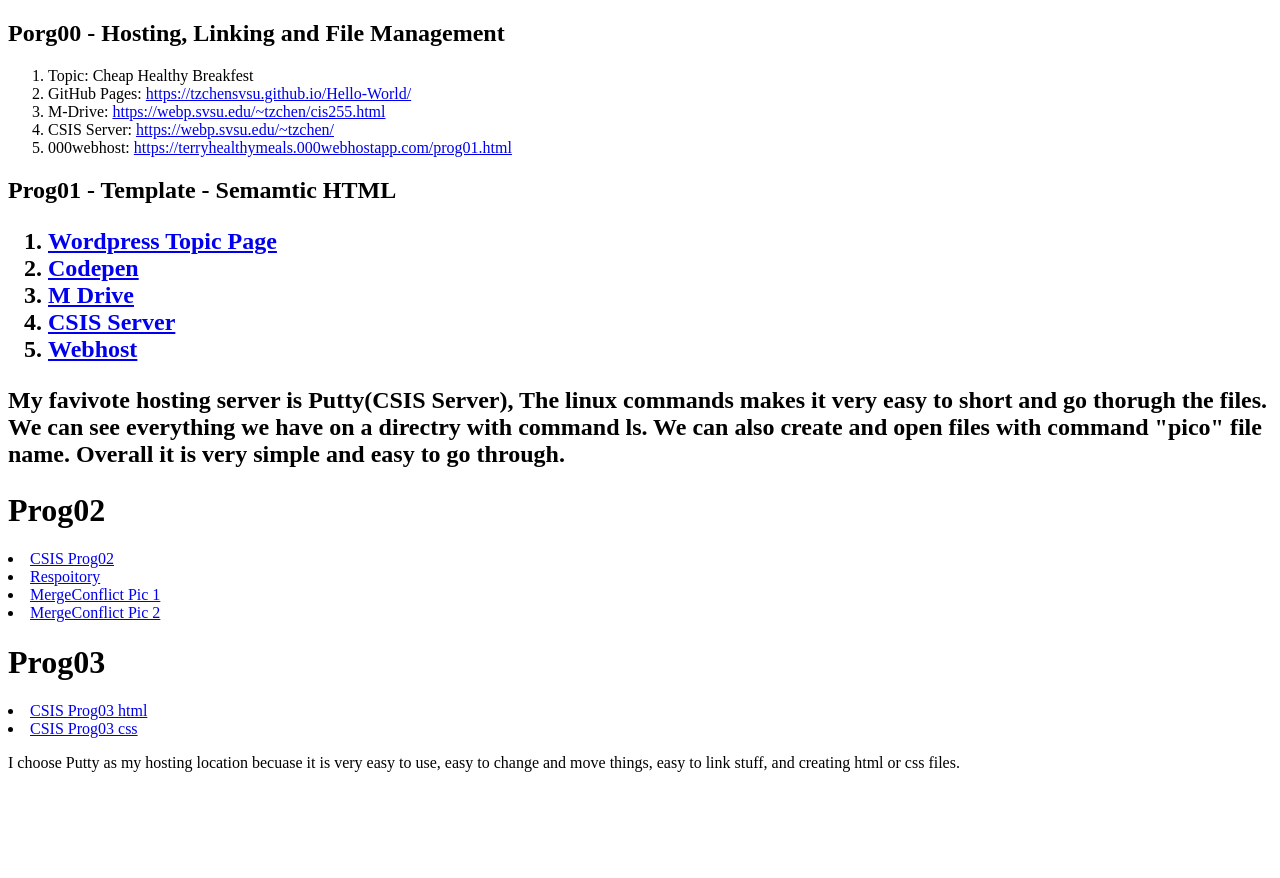
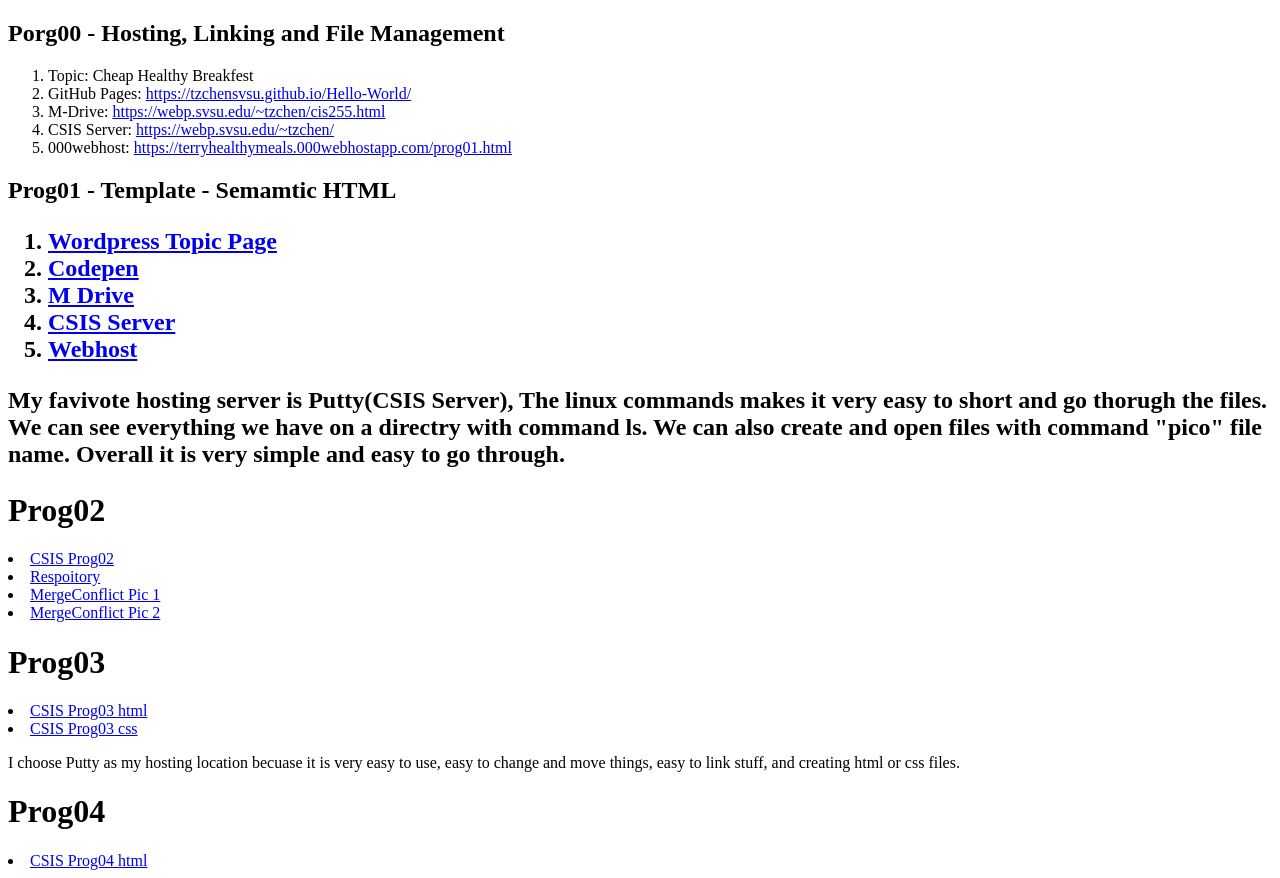
Before and after one commit to tzchensvsu/Hello-World, a plain HTML site: page index.html in a window 1280 px wide. Before the commit the page ends 800 px from the top, so only its background shows below. Drawn offline with Linux system fonts and the light colour scheme.

Commit message:
Update index.html

```diff
--- a/index.html
+++ b/index.html
@@ -50,5 +50,9 @@
     I choose Putty as my hosting location becuase it is very easy to use, easy to change and move things,
     easy to link stuff, and creating html or css files.
    </p>
+
+   <h1> Prog04 </h1>
+    <li> <a href = "https://csis.svsu.edu/~tzchen/Prog04/Prog04.html"> CSIS Prog04 html </a> </li>
+
     </body>
     </html>
```
